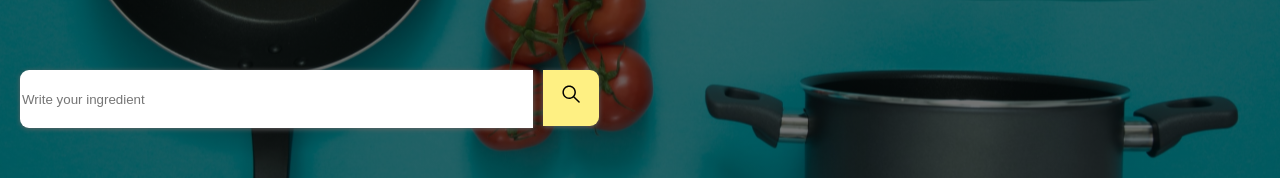
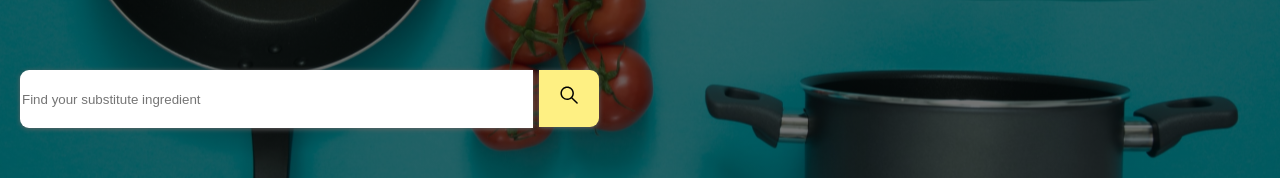
Before and after one commit to Annaaste/reactproject, a Next.js app: page /substitute in a window 1280 px wide. Shown: the part 443-621 px from the top of the page. Built offline with nearby package versions, Linux system fonts and the light colour scheme.

Commit message:
change input placeholder text

```diff
--- a/components/SearchBar/SearchBar.jsx
+++ b/components/SearchBar/SearchBar.jsx
@@ -8,7 +8,7 @@ const SearchBar = () => {
   return (
     <div className={styles.searchBarContainer}>
       <div className={styles.searchInput}>
-        <input className={styles.input} type="text" placeholder="Write your ingredient" onChange={event => setQuery(event.target.value)} />
+        <input className={styles.input} type="text" placeholder="Find your substitute ingredient" onChange={event => setQuery(event.target.value)} />
         {
           Data.filter(post => {
             if (query === '') {
--- a/components/SearchBar/SearchBar.module.scss
+++ b/components/SearchBar/SearchBar.module.scss
@@ -21,9 +21,9 @@
 }
 
 .searchButton {
-  height: 56px;
-  width: 56px;
-  line-height: 56px;
+  height: 57px;
+  width: 60px;
+  line-height: 57px;
   background-color: $yellow;
   position: absolute;
   top: 0;
```
